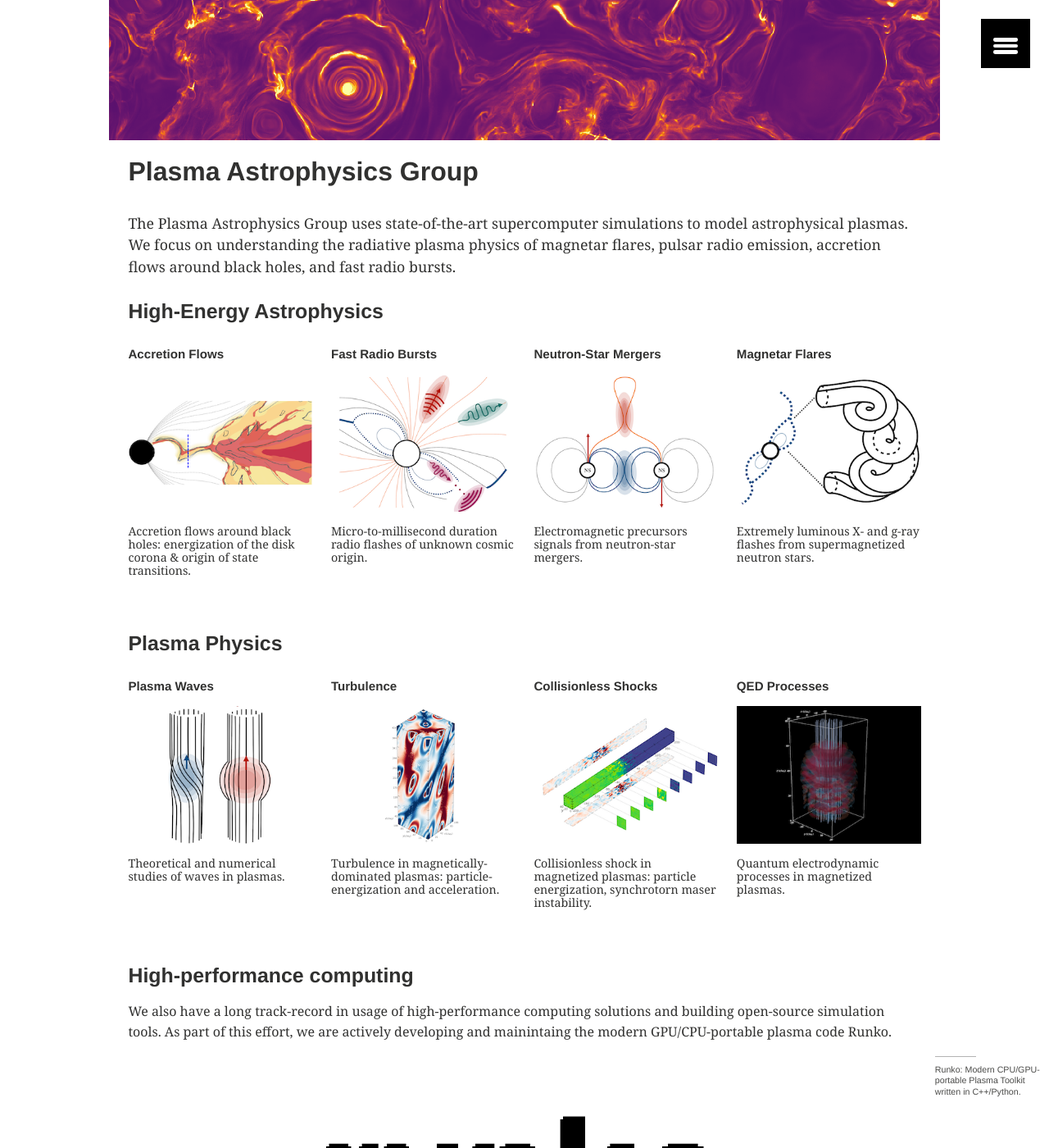
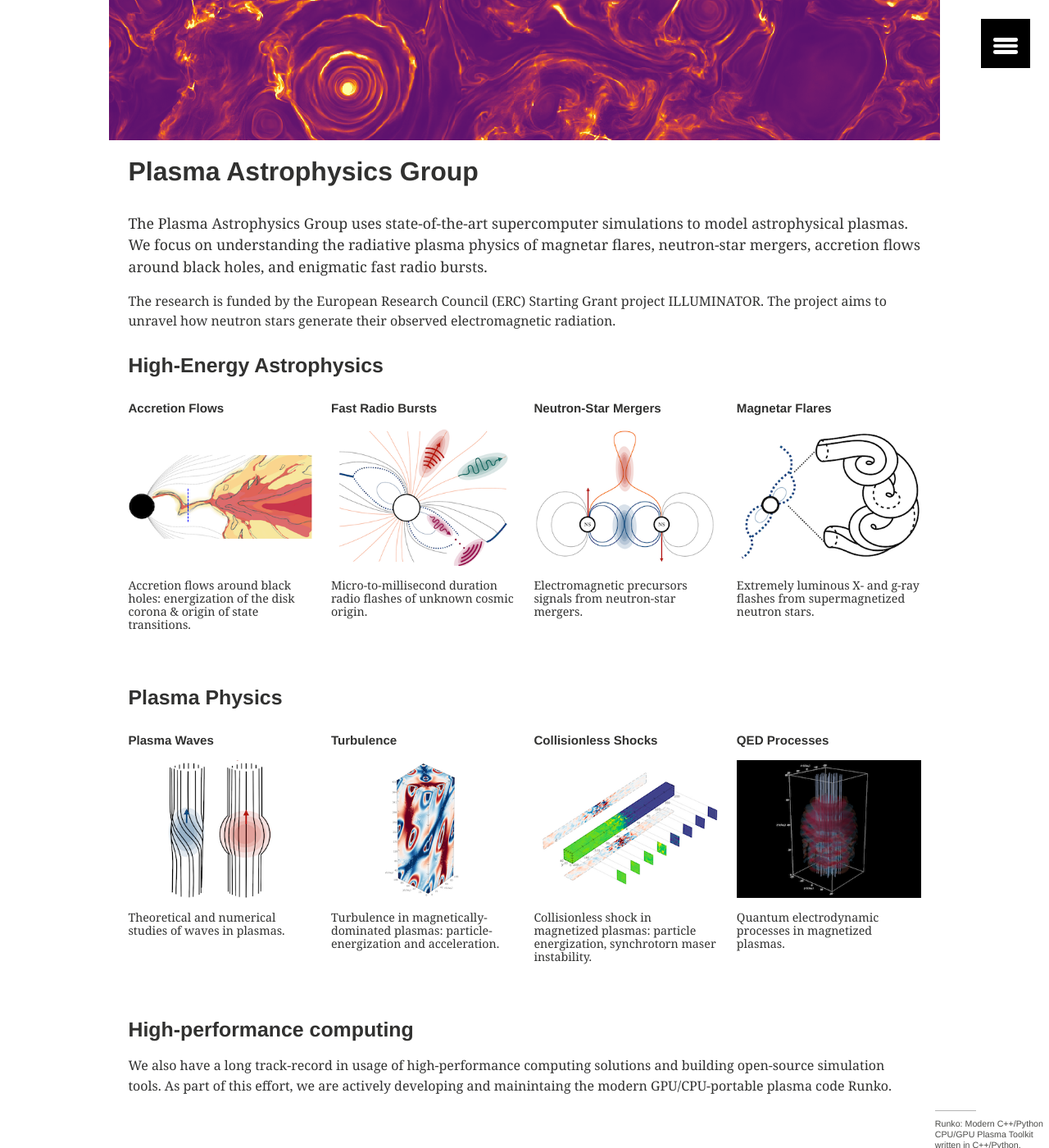
Before and after one commit to natj/natj.github.io, a Jekyll site: the page built from group/index.md, in a window 1280 px wide and 1400 px high, scrolled down 355 px. Shown: the whole window at 82% size. Built offline with Jekyll 4.4.1, drawn with Linux system fonts in a browser that asks for light colours; some of the changed text lies outside the part shown.

Commit message:
add erc note

```diff
--- a/group/index.md
+++ b/group/index.md
@@ -11,7 +11,10 @@ ads: false
 ---
 
 
-The Plasma Astrophysics Group uses state-of-the-art supercomputer simulations to model astrophysical plasmas. We focus on understanding the radiative plasma physics of magnetar flares, pulsar radio emission, accretion flows around black holes, and fast radio bursts.
+The Plasma Astrophysics Group uses state-of-the-art supercomputer simulations to model astrophysical plasmas. We focus on understanding the radiative plasma physics of magnetar flares, neutron-star mergers, accretion flows around black holes, and enigmatic fast radio bursts.
+
+The research is funded by the European Research Council (ERC) Starting Grant project ILLUMINATOR. The project aims to unravel how neutron stars generate their observed electromagnetic radiation.
+
 
 ### High-Energy Astrophysics
 
@@ -92,11 +95,11 @@ We also have a long track-record in usage of high-performance computing solution
 
 <figure>
 	<a href="https://github.com/natj/runko"><img src="/images/runko_logo_gol.gif"></a>
-	<figcaption>Runko: Modern CPU/GPU-portable Plasma Toolkit written in C++/Python.</figcaption>
+	<figcaption>Runko: Modern C++/Python CPU/GPU Plasma Toolkit written in C++/Python.</figcaption>
 </figure>
 
 
 
 ## Students
 
-I am always happy to discuss possible student projects in high-energy astrophysics, plasma atrophysics, and high-performance computing. See also the the list of currently available projects here.
+I am always happy to discuss possible student projects in high-energy astrophysics, plasma astrophysics, and high-performance computing.
```
Also changed, not shown: index.md (+2 -0 lines).
